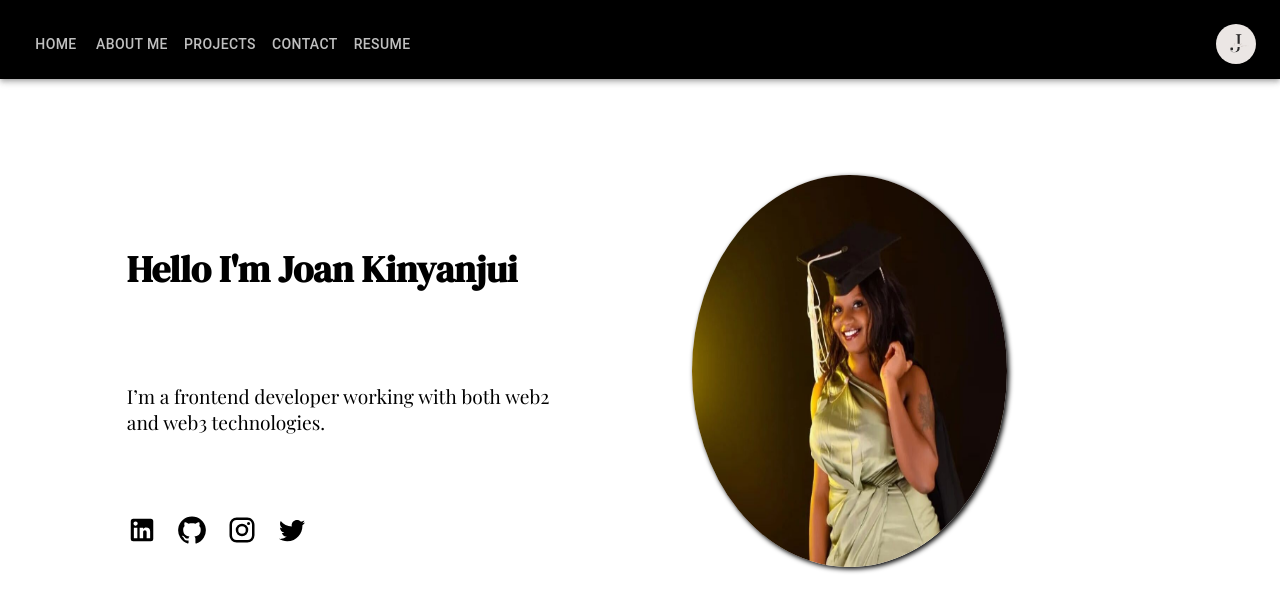
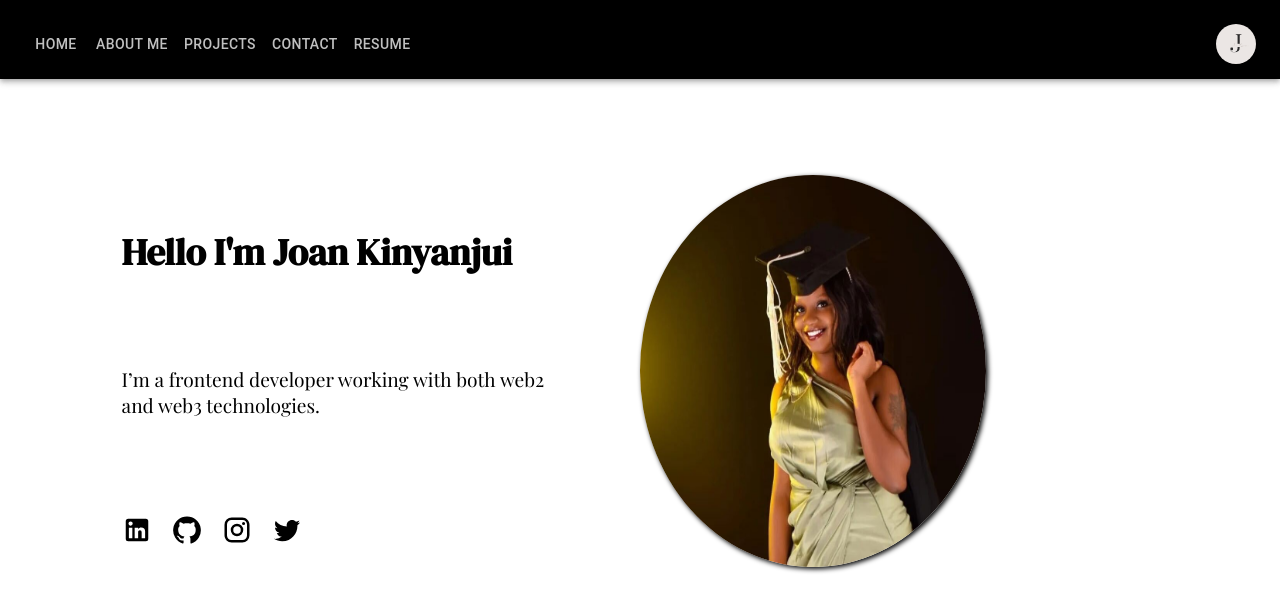
Before and after one commit to JoanKinyanjui/revised-portfolio, a React (Create React App) app: page / in a window 1280 px wide. Shown: the top 612 px of the page. Built offline with nearby package versions, Linux system fonts and the light colour scheme.

Commit message:
small adjustments

```diff
--- a/src/Components/Home/Home.css
+++ b/src/Components/Home/Home.css
@@ -32,7 +32,7 @@
 }
 .div-two{
     margin-top: 4rem;
-    width: 50%;
+    width: 60%;
     height: 70vh;
     justify-content: left;
     text-align: left;
@@ -51,7 +51,7 @@
 
 }
 .div-two-img{
-    width: 110%;
+    width: 120%;
     height: 50%;
     border-radius: 100%;
     /* border: 3px dashed gray; */
@@ -75,15 +75,16 @@ Extra extra large	xxl	≥1400px
     }
     .socials{
         left: 10%;
+
     }
 }
  @media only screen and (min-width: 992px) {
    .phrase{
-    width: 70%;
+    width: 75%;
     /* text-align: right; */
     margin-left: auto;
     position: absolute;
-    top: 40%;
+    top: 37%;
     left: 10%;
 
    }
@@ -92,7 +93,7 @@ Extra extra large	xxl	≥1400px
     /* text-align: right; */
     margin-left: auto;
     position: absolute;
-    top: 20%;
+    top: 17%;
     left: 10%;
     font-size: 37px;
    }
```
